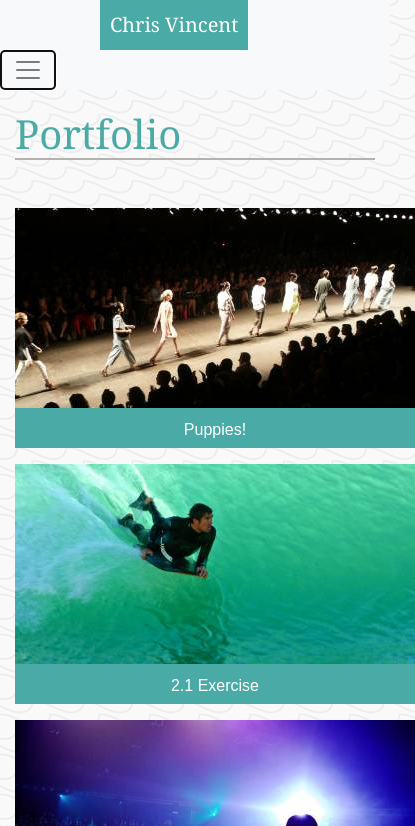
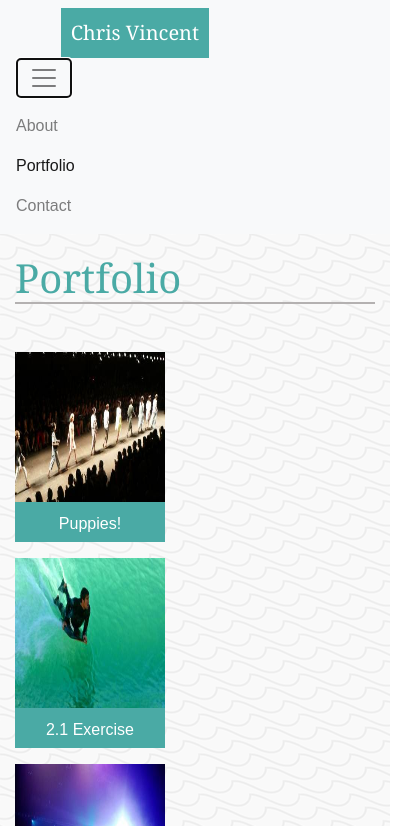
Before and after one commit to cdvincent/Bootstrap-Portfolio, a plain HTML site: page portfolio.html in a window 390 px wide. Both pictures are taken after a click on the button "Toggle navigation". Shown: the top 826 px of the page, 415 px wide, since content can reach past the window. Drawn offline with nearby package versions, Linux system fonts and the light colour scheme.

Commit message:
finished bootstrap-portfolio

```diff
--- a/portfolio.html
+++ b/portfolio.html
@@ -6,23 +6,33 @@
     <meta http-equiv="X-UA-Compatible" content="ie=edge">
     <title>Bootstrap-Portfolio</title>
     <link rel="stylesheet" href="https://stackpath.bootstrapcdn.com/bootstrap/4.3.1/css/bootstrap.min.css" integrity="sha384-ggOyR0iXCbMQv3Xipma34MD+dH/1fQ784/j6cY/iJTQUOhcWr7x9JvoRxT2MZw1T" crossorigin="anonymous">
+    <script src="https://code.jquery.com/jquery-3.3.1.slim.min.js" integrity="sha384-q8i/X+965DzO0rT7abK41JStQIAqVgRVzpbzo5smXKp4YfRvH+8abtTE1Pi6jizo" crossorigin="anonymous"></script>
+    <script src="https://cdnjs.cloudflare.com/ajax/libs/popper.js/1.14.7/umd/popper.min.js" integrity="sha384-UO2eT0CpHqdSJQ6hJty5KVphtPhzWj9WO1clHTMGa3JDZwrnQq4sF86dIHNDz0W1" crossorigin="anonymous"></script>
+    <script src="https://stackpath.bootstrapcdn.com/bootstrap/4.3.1/js/bootstrap.min.js" integrity="sha384-JjSmVgyd0p3pXB1rRibZUAYoIIy6OrQ6VrjIEaFf/nJGzIxFDsf4x0xIM+B07jRM" crossorigin="anonymous"></script>
     <link rel="stylesheet" href="style.css">
 </head>
 <body>
 
-    <nav class="navbar navbar-expand-sm navbar-light bg-light" id="navpad">
-        <a class="navbar-brand" id="nameplate" href="#">Chris Vincent</a>
-        <button class="navbar-toggler" type="button" data-toggle="collapse" data-target="#navbarNavAltMarkup" aria-controls="navbarNavAltMarkup" aria-expanded="false" aria-label="Toggle navigation">
-            <span class="navbar-toggler-icon"></span>
+    <nav class="navbar navbar-expand-lg navbar-light bg-light">
+        <a class="navbar-brand" id="nameplate">Chris Vincent</a>
+        <button class="navbar-toggler" type="button" data-toggle="collapse" data-target="#navbarTogglerDemo02" aria-controls="navbarTogglerDemo02" aria-expanded="false" aria-label="Toggle navigation">
+          <span class="navbar-toggler-icon"></span>
         </button>
-        <div class="collapse navbar-collapse" id="navbarNavAltMarkup">
-            <div class="navbar-nav">
-            <a class="nav-item nav-link" href="index.html">About <span class="sr-only">(current)</span></a>
-            <a class="nav-item nav-link active" href="portfolio.html">Portfolio</a>
-            <a class="nav-item nav-link" href="contact.html">Contact</a>
-            </div>
+
+        <div class="collapse navbar-collapse" id="navbarTogglerDemo02">
+          <ul class="navbar-nav mr-auto mt-2 mt-lg-0">
+            <li class="nav-item">
+              <a class="nav-link" href="index.html">About</a>
+            </li>
+            <li class="nav-item active">
+              <a class="nav-link" href="portfolio.html">Portfolio</a><span class="sr-only">(current)</span>
+            </li>
+            <li class="nav-item">
+              <a class="nav-link" href="contact.html">Contact</a>
+            </li>
+          </ul>
         </div>
-    </nav>
+      </nav>
 
     <div class="container">
 
--- a/style.css
+++ b/style.css
@@ -34,21 +34,28 @@ h1 {
     background:#4aaaa5;
     color:white;
     font-family: Georgia, 'Times New Roman', Times, serif;
-    width: 150px;
-    margin-left: 100px;
-    margin-right: 57%;
+    margin-left: 12.5%;
+    margin-right: 43%;
     padding: 10px;
-}
-
-#navpad {
-    padding: 0;
-}
-
-#lorem {
-    padding: 30px;
 }
 
 #heading {
     margin-top: 20px;
     margin-bottom: 40px;
 }
+
+@media screen and (max-width: 767px) {
+    img {
+        height:150px;
+        width:150px;
+    }
+
+    .text_overlay {
+        background:#4aaaa5;
+        color:white;
+        width: 150px;
+        height: 40px;
+        padding-top: 10px;
+        text-align:center;
+    }
+}
```
Also changed, not shown: contact.html (+23 -13 lines), index.html (+28 -16 lines).
